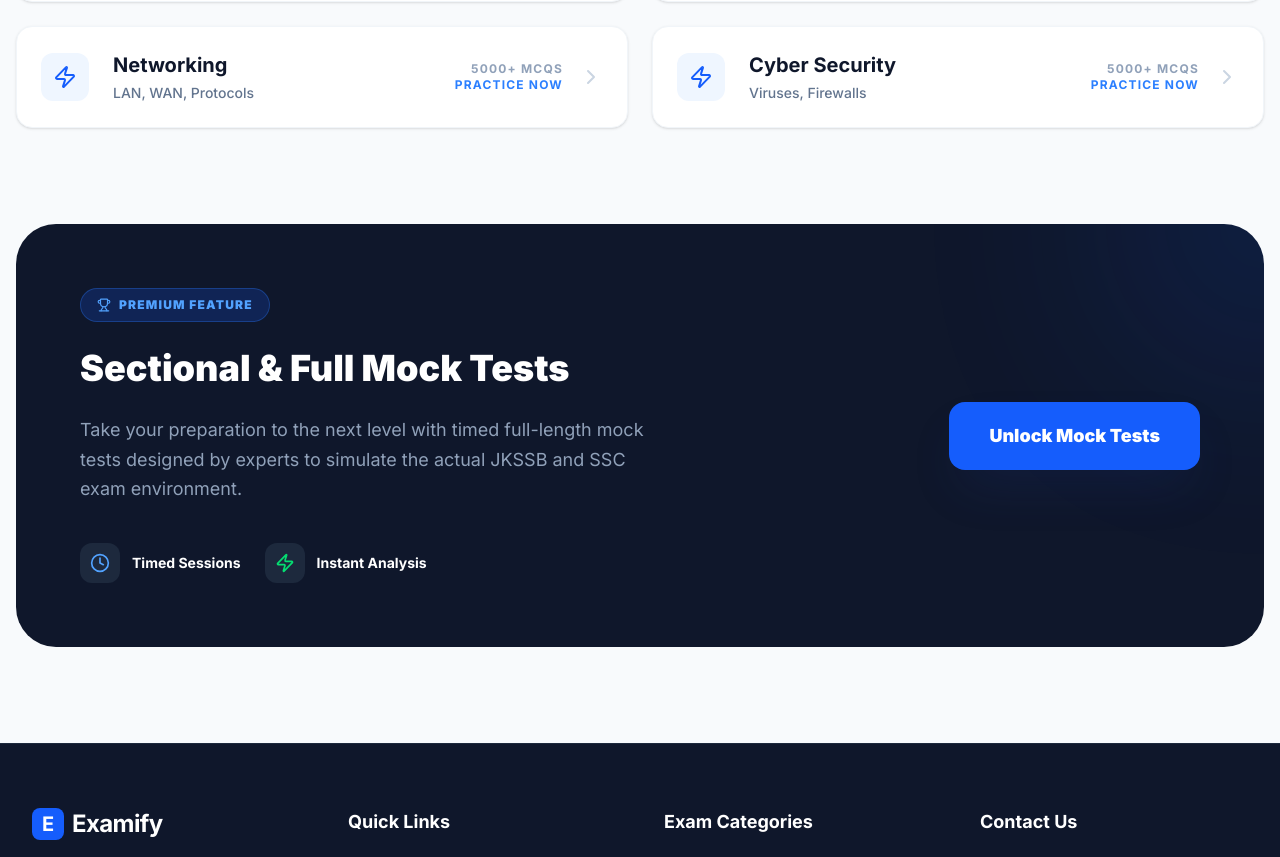
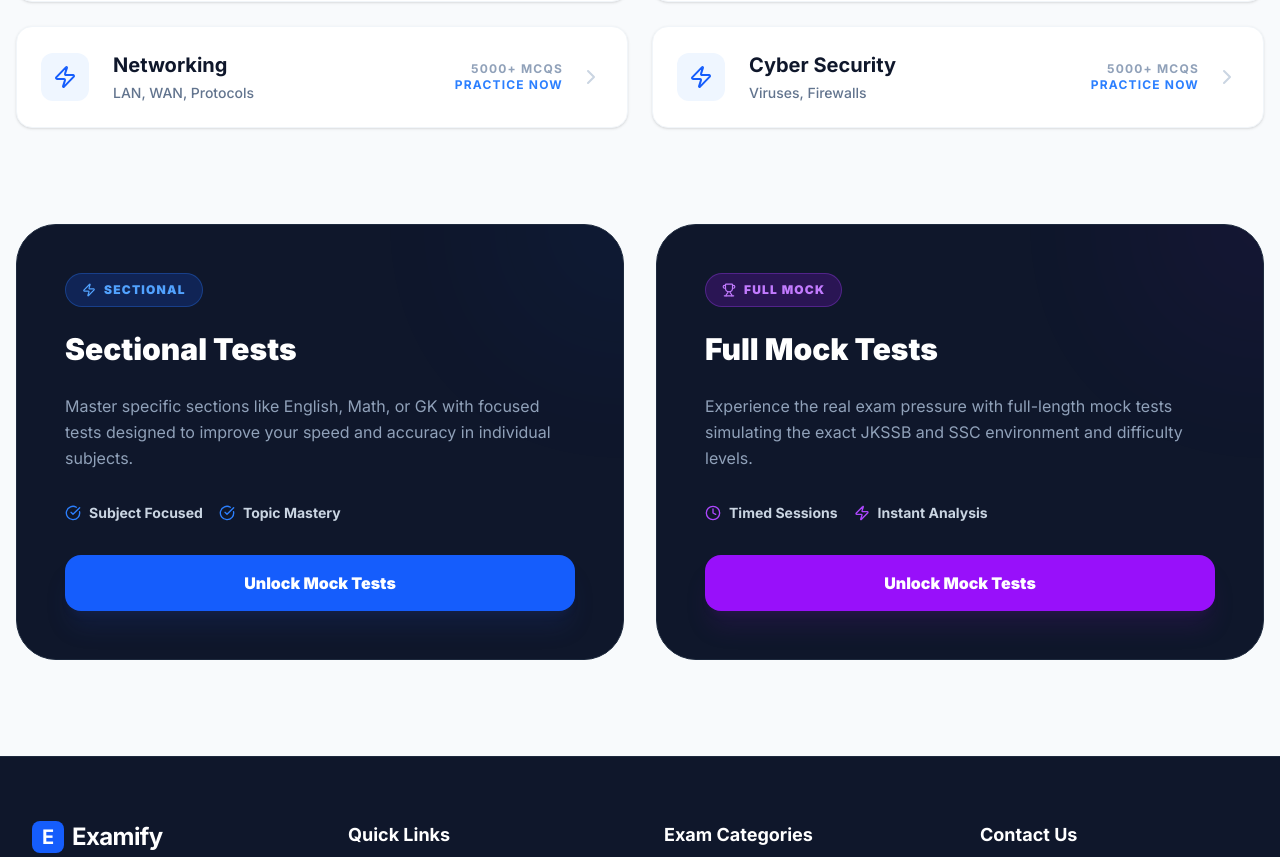
Before and after one commit to faixu/examify, a React (Vite) app: page /category/computer in a window 1280 px wide. Shown: the part 540-1397 px from the top of the page. Built offline with nearby package versions, Linux system fonts and the light colour scheme; no server answers.

Commit message:
feat(topics): Add sectional and full mock tests

```diff
--- a/src/pages/Topics.tsx
+++ b/src/pages/Topics.tsx
@@ -1,7 +1,7 @@
 import { useParams, Link, useNavigate } from "react-router-dom";
 import { CATEGORIES } from "../constants";
 import { motion } from "motion/react";
-import { ArrowLeft, BookOpen, ChevronRight, Zap, Trophy, Clock } from "lucide-react";
+import { ArrowLeft, BookOpen, ChevronRight, Zap, Trophy, Clock, CheckCircle } from "lucide-react";
 import { useEffect, useState } from "react";
 import { Category } from "../types";
 
@@ -99,41 +99,73 @@ export default function Topics() {
         ))}
       </div>
 
-      {/* Sectional & Full Mock Tests Card */}
-      <section className="pt-12">
-        <div className="bg-slate-900 rounded-[2.5rem] p-8 md:p-16 text-white relative overflow-hidden">
-          <div className="absolute top-0 right-0 w-64 h-64 bg-blue-600 rounded-full blur-[120px] opacity-20 -translate-y-1/2 translate-x-1/2" />
+      {/* Premium Tests Sections */}
+      <section className="pt-12 grid grid-cols-1 lg:grid-cols-2 gap-8">
+        {/* Sectional Tests Card */}
+        <div className="bg-slate-900 rounded-[2.5rem] p-8 md:p-12 text-white relative overflow-hidden flex flex-col justify-between border border-slate-800">
+          <div className="absolute top-0 right-0 w-48 h-48 bg-blue-600 rounded-full blur-[100px] opacity-10 -translate-y-1/2 translate-x-1/2" />
 
-          <div className="flex flex-col md:flex-row items-center justify-between gap-12 relative z-10">
-            <div className="space-y-6 text-center md:text-left">
-              <div className="inline-flex items-center gap-2 px-4 py-2 bg-blue-600/20 text-blue-400 rounded-full text-xs font-black uppercase tracking-widest border border-blue-500/30">
-                <Trophy size={14} />
-                <span>Premium Feature</span>
+          <div className="space-y-6 relative z-10">
+            <div className="inline-flex items-center gap-2 px-4 py-2 bg-blue-600/20 text-blue-400 rounded-full text-xs font-black uppercase tracking-widest border border-blue-500/30">
+              <Zap size={14} />
+              <span>Sectional</span>
+            </div>
+            <h2 className="text-3xl font-black leading-tight">
+              Sectional Tests
+            </h2>
+            <p className="text-slate-400 text-base leading-relaxed">
+              Master specific sections like English, Math, or GK with focused tests
+              designed to improve your speed and accuracy in individual subjects.
+            </p>
+            <div className="flex flex-wrap gap-4 pt-2">
+              <div className="flex items-center gap-2 text-sm font-bold text-slate-300">
+                <CheckCircle size={16} className="text-blue-500" />
+                Subject Focused
               </div>
-              <h2 className="text-3xl md:text-4xl font-black leading-tight">
-                Sectional & Full Mock Tests
-              </h2>
-              <p className="text-slate-400 text-lg max-w-xl leading-relaxed">
-                Take your preparation to the next level with timed full-length mock tests
-                designed by experts to simulate the actual JKSSB and SSC exam environment.
-              </p>
-              <div className="flex flex-wrap justify-center md:justify-start gap-6 pt-4">
-                <div className="flex items-center gap-3">
-                  <div className="w-10 h-10 bg-slate-800 rounded-xl flex items-center justify-center text-blue-400">
-                    <Clock size={20} />
-                  </div>
-                  <div className="text-sm font-bold">Timed Sessions</div>
-                </div>
-                <div className="flex items-center gap-3">
-                  <div className="w-10 h-10 bg-slate-800 rounded-xl flex items-center justify-center text-green-400">
-                    <Zap size={20} />
-                  </div>
-                  <div className="text-sm font-bold">Instant Analysis</div>
-                </div>
+              <div className="flex items-center gap-2 text-sm font-bold text-slate-300">
+                <CheckCircle size={16} className="text-blue-500" />
+                Topic Mastery
               </div>
             </div>
+          </div>
 
-            <button className="w-full md:w-auto bg-blue-600 text-white px-10 py-5 rounded-2xl font-black text-lg hover:bg-blue-700 transition-all shadow-2xl shadow-blue-900/20 active:scale-95">
+          <div className="pt-8 relative z-10">
+            <button className="w-full bg-blue-600 text-white px-8 py-4 rounded-2xl font-black text-base hover:bg-blue-700 transition-all shadow-xl shadow-blue-900/20 active:scale-95">
+              Unlock Mock Tests
+            </button>
+          </div>
+        </div>
+
+        {/* Full Mock Tests Card */}
+        <div className="bg-slate-900 rounded-[2.5rem] p-8 md:p-12 text-white relative overflow-hidden flex flex-col justify-between border border-slate-800">
+          <div className="absolute top-0 right-0 w-48 h-48 bg-purple-600 rounded-full blur-[100px] opacity-10 -translate-y-1/2 translate-x-1/2" />
+
+          <div className="space-y-6 relative z-10">
+            <div className="inline-flex items-center gap-2 px-4 py-2 bg-purple-600/20 text-purple-400 rounded-full text-xs font-black uppercase tracking-widest border border-purple-500/30">
+              <Trophy size={14} />
+              <span>Full Mock</span>
+            </div>
+            <h2 className="text-3xl font-black leading-tight">
+              Full Mock Tests
+            </h2>
+            <p className="text-slate-400 text-base leading-relaxed">
+              Experience the real exam pressure with full-length mock tests
+              simulating the exact JKSSB and SSC environment and difficulty levels.
+            </p>
+            <div className="flex flex-wrap gap-4 pt-2">
+              <div className="flex items-center gap-2 text-sm font-bold text-slate-300">
+                <Clock size={16} className="text-purple-500" />
+                Timed Sessions
+              </div>
+              <div className="flex items-center gap-2 text-sm font-bold text-slate-300">
+                <Zap size={16} className="text-purple-500" />
+                Instant Analysis
+              </div>
+            </div>
+          </div>
+
+          <div className="pt-8 relative z-10">
+            <button className="w-full bg-purple-600 text-white px-8 py-4 rounded-2xl font-black text-base hover:bg-purple-700 transition-all shadow-xl shadow-purple-900/20 active:scale-95">
               Unlock Mock Tests
             </button>
           </div>
```
